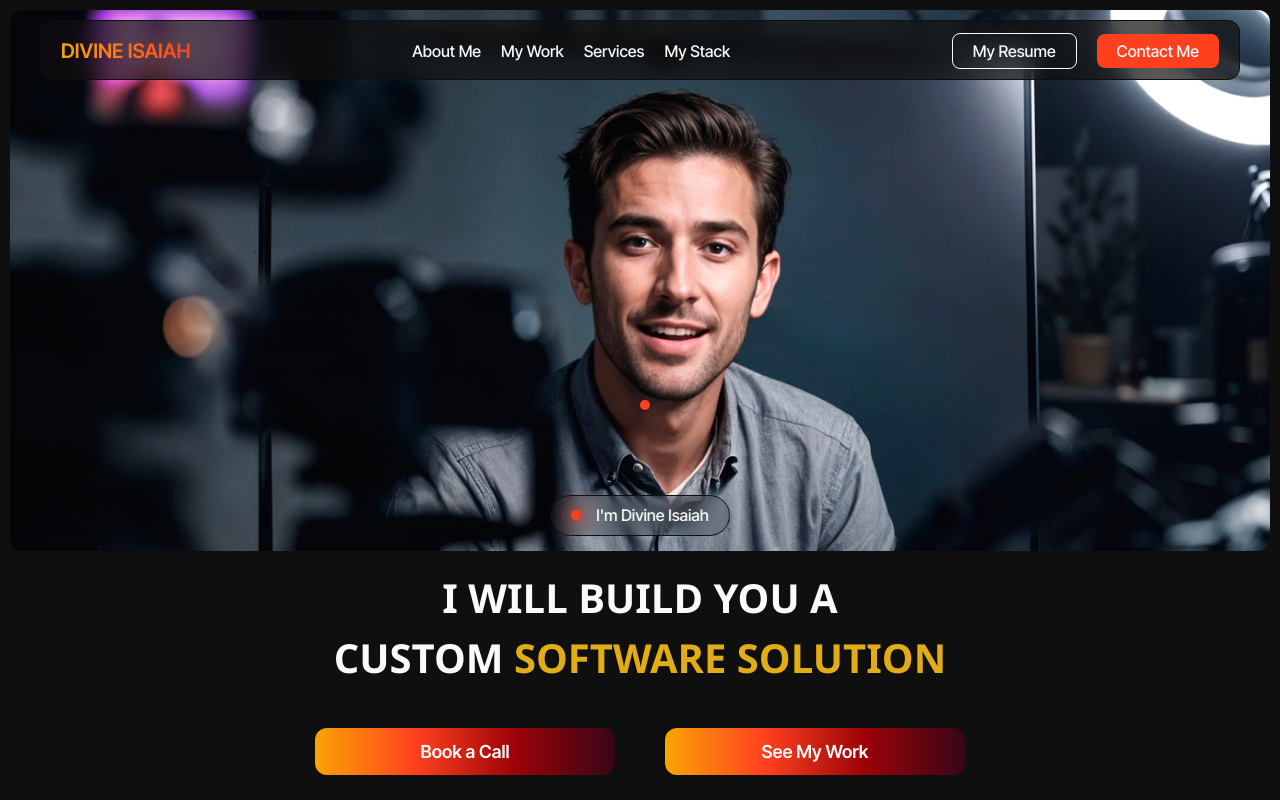
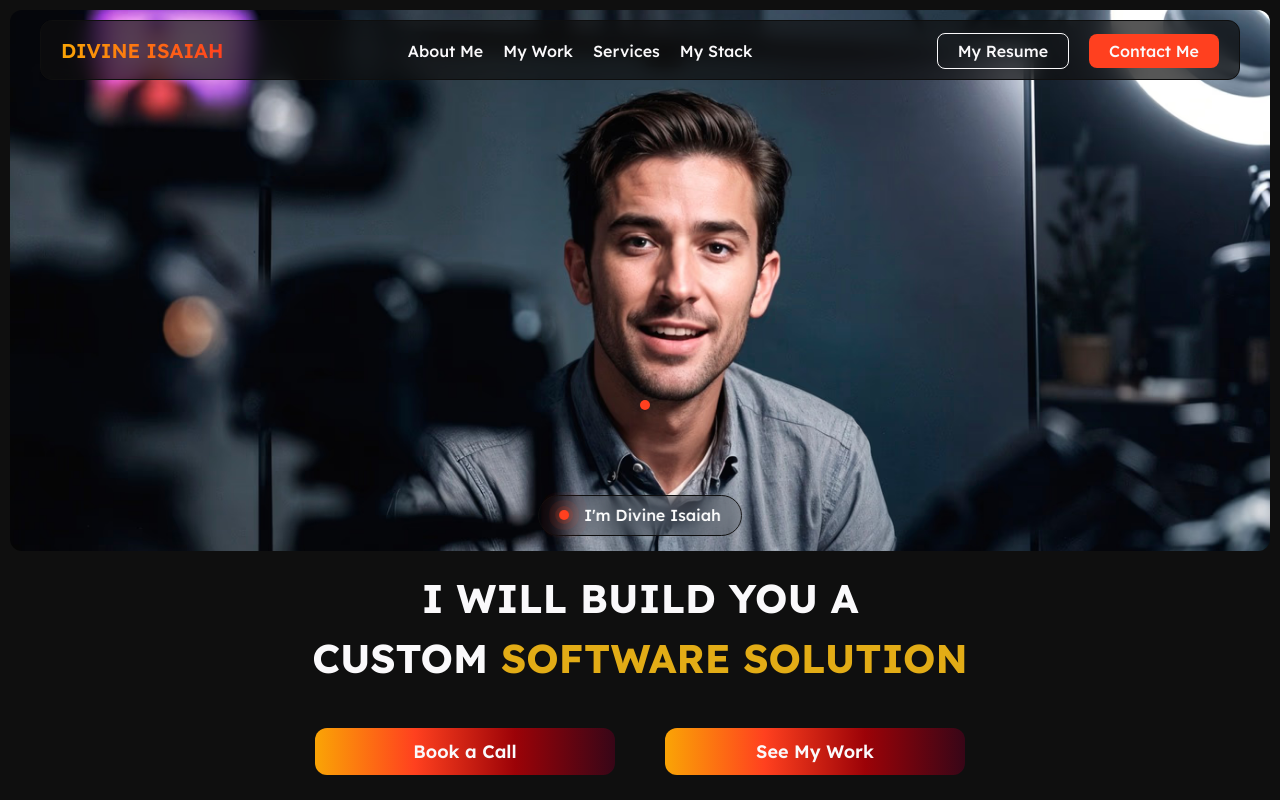
Before and after one commit to DivineIsaiah/Portfolio, a website built with Vite: page index.html in a window 1280 px wide. Shown: the top 800 px of the page. Built offline with nearby package versions, Linux system fonts and the light colour scheme.

Commit message:
updated font

```diff
--- a/index.html
+++ b/index.html
@@ -4,6 +4,9 @@
     <meta charset="UTF-8">
     <meta name="viewport" content="width=device-width, initial-scale=1.0">
     <title>Document</title>
+    <link rel="preconnect" href="https://fonts.googleapis.com">
+    <link rel="preconnect" href="https://fonts.gstatic.com" crossorigin>
+    <link href="https://fonts.googleapis.com/css2?family=Lexend:wght@100..900&family=Lora:ital,wght@0,400..700;1,400..700&family=Nunito+Sans:ital,opsz,wght@0,6..12,200..1000;1,6..12,200..1000&display=swap" rel="stylesheet">
     <link rel="preconnect" href="https://fonts.googleapis.com">
     <link rel="preconnect" href="https://fonts.gstatic.com" crossorigin>
     <link href="https://fonts.googleapis.com/css2?family=Inter+Tight:ital,wght@0,100..900;1,100..900&display=swap" rel="stylesheet">
--- a/src/css/abstract/variables.css
+++ b/src/css/abstract/variables.css
@@ -54,8 +54,8 @@
       --font-size-btn: 1.8rem;
       --font-size-small: 1.2rem;
 
-      --font-family-primary: 'Inter Tight', -apple-system, BlinkMacSystemFont, 'Segoe UI', Roboto, sans-serif;
-      --font-family-secondary: 'Segoe UI', Roboto, sans-serif;
+      --font-family-primary: Lexend;
+      --font-family-secondary: lexend;
 
       /* ============================================
          SPACING SCALE
```
